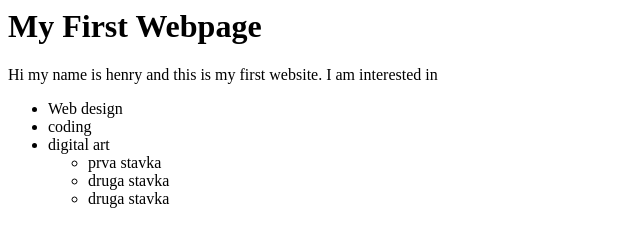
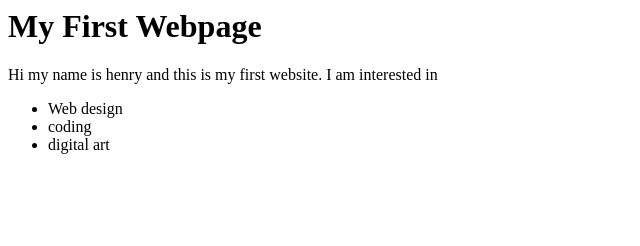
Before and after one commit to MatejaDjukic/Kontrolni, a plain HTML site: page index.html in a window 1280 px wide. Shown: the whole page, without its empty margins (0-640 px from the left). Drawn offline with Linux system fonts and the light colour scheme.

Commit message:
Treca Promena

```diff
--- a/index.html
+++ b/index.html
@@ -7,11 +7,6 @@
 <li>Web design</li>
 <li>coding</li>
 <li>digital art</li>
-<ul>
-<li>prva stavka</li>
- <li>druga stavka</li>
-  <li>druga stavka</li>
-</ul>
 </ul>
   </body>
 </html>
```
